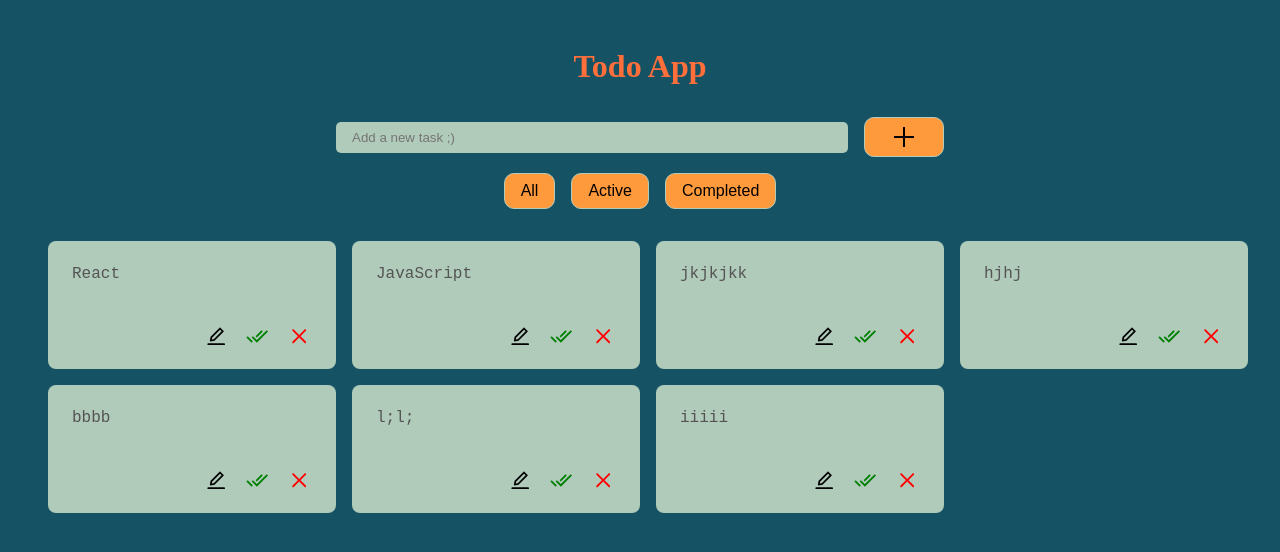
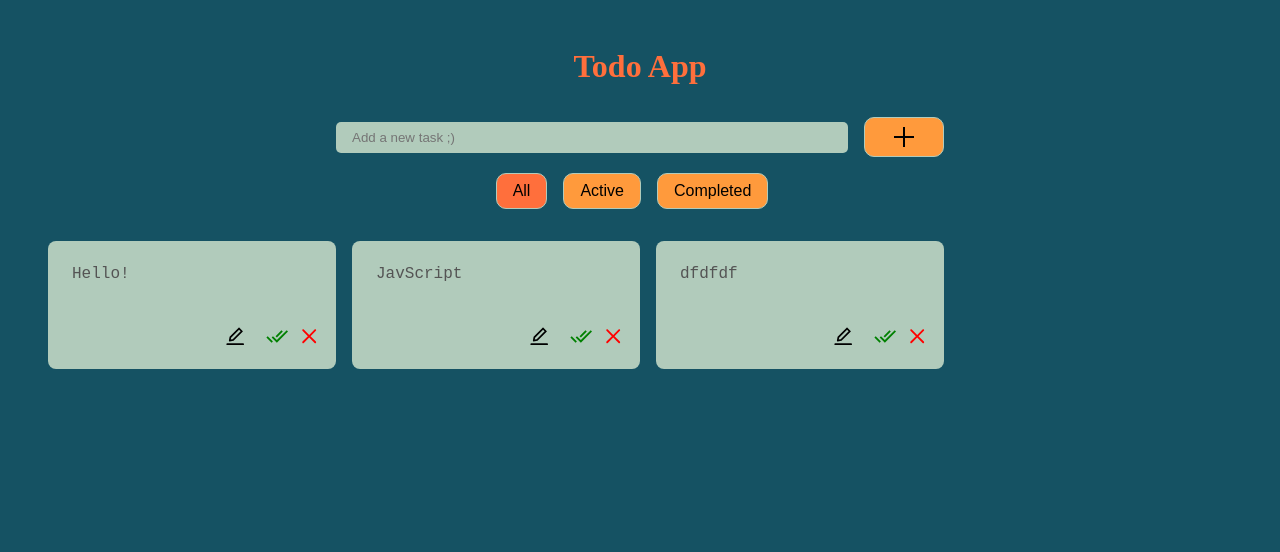
Before and after one commit to KatherinaFed/todo_list_fsd, a React (Create React App) app: page / in a window 1280 px wide. Shown: the top 552 px of the page. Built offline with nearby package versions, Linux system fonts and the light colour scheme; data requests are answered from the project's data file.

Commit message:
sortTodos: style active buttons, style items

```diff
--- a/src/Buttons/Buttons.jsx
+++ b/src/Buttons/Buttons.jsx
@@ -2,19 +2,33 @@ import React from 'react';
 import { motion } from 'framer-motion';
 import cls from './Buttons.module.css';
 
-const Buttons = () => {
+const sylesBtnActive = { backgroundColor: '#ff6f3c', marginRight: '1rem' };
+const stylesBtnDefault = { backgroundColor: '#ff9a3c', marginRight: '1rem' };
+
+const Buttons = ({ activeButton, setActive }) => {
   return (
     <div className={cls.filterButtons}>
       <motion.button
-        className={cls.completedButton}
+        style={activeButton === 'all' ? sylesBtnActive : stylesBtnDefault}
         whileHover={{ scale: 1.1 }}
+        onClick={() => setActive('all')}
       >
         All
       </motion.button>
-      <motion.button className={cls.activeButton} whileHover={{ scale: 1.1 }}>
+      <motion.button
+        style={activeButton === 'active' ? sylesBtnActive : stylesBtnDefault}
+        whileHover={{ scale: 1.1 }}
+        onClick={() => setActive('active')}
+      >
         Active
       </motion.button>
-      <motion.button whileHover={{ scale: 1.1 }}>Completed</motion.button>
+      <motion.button
+        style={activeButton === 'completed' ? sylesBtnActive : stylesBtnDefault}
+        whileHover={{ scale: 1.1 }}
+        onClick={() => setActive('completed')}
+      >
+        Completed
+      </motion.button>
     </div>
   );
 };
--- a/src/Buttons/Buttons.module.css
+++ b/src/Buttons/Buttons.module.css
@@ -14,11 +14,3 @@
   background-color: #ffc93c;
   cursor: pointer;
 }
-
-.activeButton {
-  margin-right: 1rem;
-}
-
-.completedButton {
-  margin-right: 1rem;
-}
--- a/src/TodoItem/TodoItem.jsx
+++ b/src/TodoItem/TodoItem.jsx
@@ -1,12 +1,14 @@
 import React from 'react';
 import { motion } from 'framer-motion';
 import { CgClose } from 'react-icons/cg';
-import { MdDoneAll } from 'react-icons/md';
+import { MdDoneAll, MdOutlineDoneOutline } from 'react-icons/md';
 import { AiOutlineEdit } from 'react-icons/ai';
 import cls from './TodoItem.module.css';
-import { uniqueId } from 'lodash';
 import { useDispatch } from 'react-redux';
 import { completeTodoThunk, removeTodoThunk } from '../redux/todoSlice';
+
+const styleDoneTodo = { backgroundColor: '#ffc93c' };
+const styleTodoBG = { backgroundColor: '#b1cbbb' };
 
 export const TodoItem = ({ id, title, isCompleted }) => {
   const dispatch = useDispatch();
@@ -20,7 +22,16 @@ export const TodoItem = ({ id, title, isCompleted }) => {
   };
 
   return (
-    <motion.li className={cls.itemArea} whileHover={{ scale: 0.9 }}>
+    <motion.li
+      style={isCompleted ? styleDoneTodo : styleTodoBG}
+      className={cls.itemArea}
+      whileHover={{ scale: 0.9 }}
+    >
+      {isCompleted && (
+        <span className={cls.completedTodo} style={{ color: 'green' }}>
+          <MdOutlineDoneOutline />
+        </span>
+      )}
       <textarea disabled value={title} />
       <div className={cls.itemButtons}>
         <motion.button whileHover={{ scale: 1.2 }} className={cls.editBtn}>
@@ -32,7 +43,7 @@ export const TodoItem = ({ id, title, isCompleted }) => {
           className={cls.doneBtn}
           onClick={handleCompleteTodo}
         >
-          <MdDoneAll />
+          {!isCompleted ? <MdDoneAll /> : null}
         </motion.button>
         <motion.button
           whileHover={{ scale: 1.2 }}
--- a/src/TodoItem/TodoItem.module.css
+++ b/src/TodoItem/TodoItem.module.css
@@ -7,13 +7,12 @@
   padding: 1rem;
   border-radius: 0.5rem;
   position: relative;
-  background: #b1cbbb;
 }
 
 textarea {
+  background-color: initial;
   border: none;
   border-radius: 0.5rem;
-  background: #b1cbbb;
   padding: 0.5rem;
   resize: none;
   height: 80%;
@@ -29,16 +28,13 @@ textarea {
 .closeBtn {
   background-color: initial;
   border: none;
-  border-radius: 20%;
   cursor: pointer;
   font-size: 1.4rem;
-  margin: 0 0.6rem;
 }
 
 .doneBtn {
   background-color: initial;
   border: none;
-  border-radius: 20%;
   cursor: pointer;
   font-size: 1.4rem;
   margin: 0 0.6rem;
@@ -47,8 +43,19 @@ textarea {
 .editBtn {
   background-color: initial;
   border: none;
-  border-radius: 20%;
   cursor: pointer;
   font-size: 1.4rem;
   margin: 0 0.6rem;
 }
+
+.completedTodo {
+  position: absolute;
+  right: 0.3rem;
+  top: 1rem;
+
+  background-color: initial;
+  border: none;
+  cursor: pointer;
+  font-size: 1.4rem;
+  margin: 0 0.6rem;
+}
--- a/src/TodoList/TodoList.jsx
+++ b/src/TodoList/TodoList.jsx
@@ -1,4 +1,4 @@
-import React, { useEffect } from 'react';
+import React, { useEffect, useState } from 'react';
 import cls from './TodoList.module.css';
 import Buttons from '../Buttons/Buttons';
 import { TodoItem } from '../TodoItem/TodoItem';
@@ -7,25 +7,25 @@ import { getAllTodosThunk } from '../redux/todoSlice';
 import { uniqueId } from 'lodash';
 
 const TodoList = () => {
+  const [activeButton, setActiveButton] = useState('all');
+
   const dispatch = useDispatch();
   const { todos, isLoading } = useSelector((state) => state.todos);
 
   useEffect(() => {
     dispatch(getAllTodosThunk());
   }, [dispatch]);
-  console.log(todos)
 
   if (isLoading) {
     return <h1>Loading...</h1>;
   }
 
-  // console.log('todos: ', todos)
-
   return (
     <div className={cls.todoList}>
-      <Buttons />
+      <Buttons activeButton={activeButton} setActive={setActiveButton} />
       <ul>
-        {todos.map((todo) => (
+        {activeButton === 'all' &&
+          todos.map((todo) => (
             <TodoItem
               key={uniqueId()}
               id={todo.id}
@@ -33,6 +33,35 @@ const TodoList = () => {
               isCompleted={todo.isCompleted}
             />
           ))}
+        {activeButton === 'active'
+          ? todos.map((todo) => {
+              return (
+                todo.isCompleted === false && (
+                  <TodoItem
+                    key={uniqueId()}
+                    id={todo.id}
+                    title={todo.title}
+                    isCompleted={todo.isCompleted}
+                  />
+                )
+              );
+            })
+          : null}
+        {activeButton === 'completed'
+          ? todos.map((todo) => {
+            console.log(todo)
+              return (
+                todo.isCompleted === true && (
+                  <TodoItem
+                    key={uniqueId()}
+                    id={todo.id}
+                    title={todo.title}
+                    isCompleted={todo.isCompleted}
+                  />
+                )
+              );
+            })
+          : null}
       </ul>
     </div>
   );
--- a/src/db.json
+++ b/src/db.json
@@ -2,34 +2,17 @@
   "tasks": [
     {
       "id": "1",
-      "title": "React",
-      "isCompleted": "true"
-    },
-    {
-      "id": "2",
-      "title": "JavaScript",
-      "isCompleted": "false"
-    },
-    {
-      "title": "jkjkjkk",
-      "id": "ten_EXb"
-    },
-    {
-      "title": "hjhj",
-      "id": "_qC6353"
-    },
-    {
-      "title": "bbbb",
-      "id": "TtRVKZy"
-    },
-    {
-      "id": "21",
-      "title": "l;l;",
+      "title": "Hello!",
       "isCompleted": false
     },
     {
-      "id": "25",
-      "title": "iiiii",
+      "id": "11",
+      "title": "JavScript",
+      "isCompleted": false
+    },
+    {
+      "id": "62",
+      "title": "dfdfdf",
       "isCompleted": false
     }
   ]
```
Lines whose indentation alone changed are shown as unchanged.
